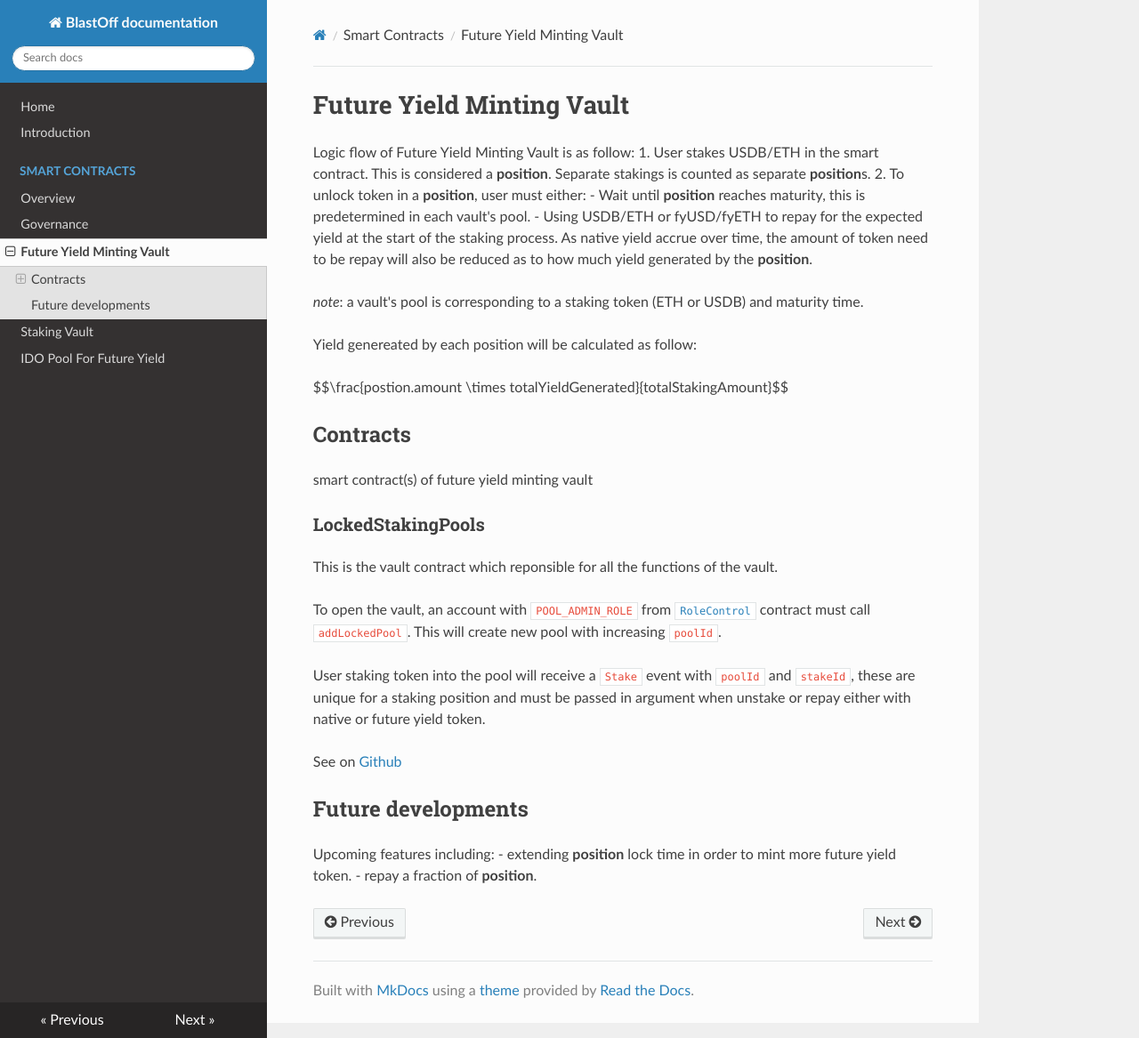
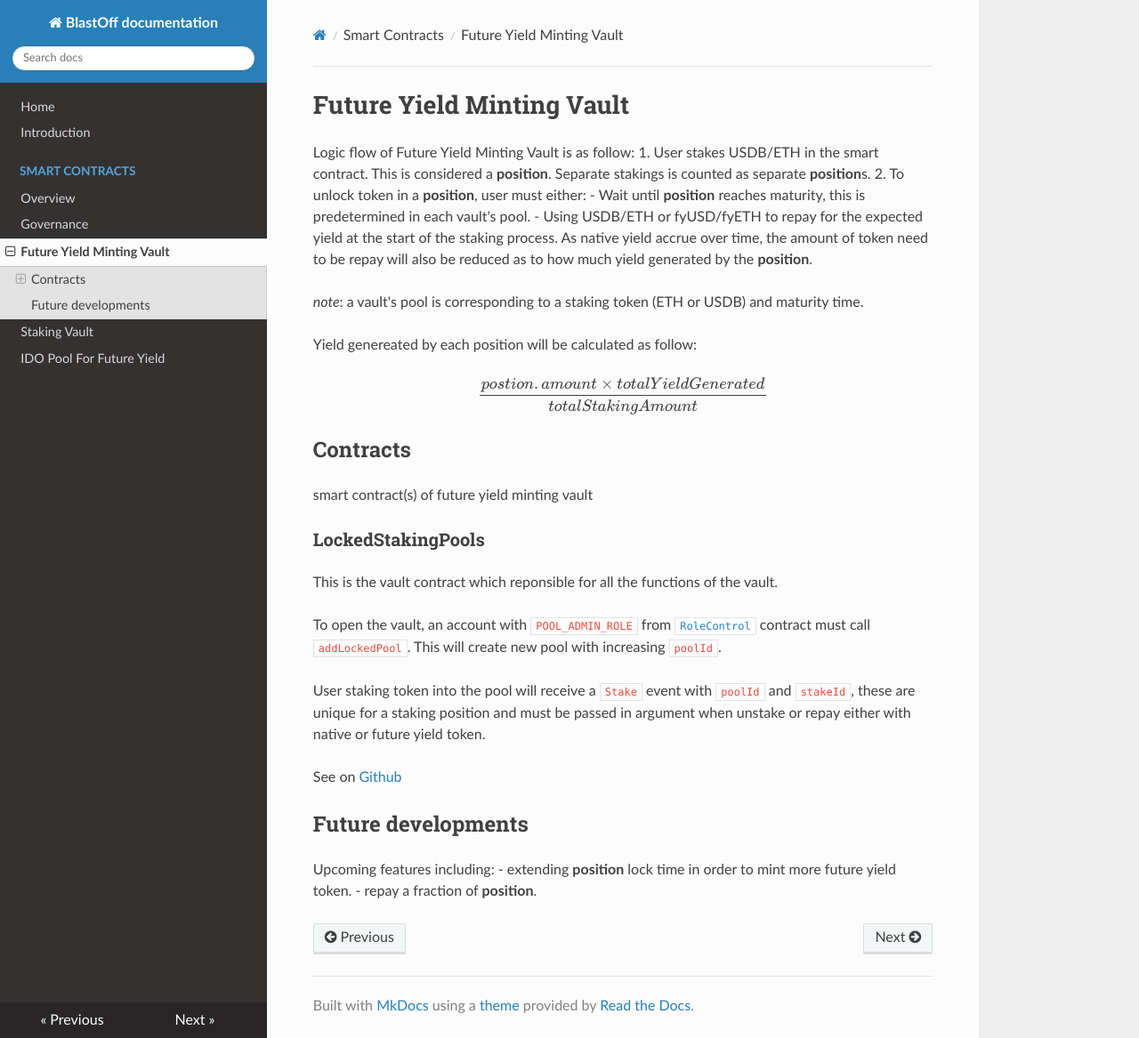
Before and after one commit to BlastOffOrg/Docs, an MkDocs documentation site: the page built from docs/contracts/mint-vault.md, in a window 1280 px wide and 1167 px high. Shown: the whole window at 89% size. Built offline with MkDocs 1.6.1, drawn with Linux system fonts in a browser that asks for light colours; nearby versions of some CDN libraries; formulas are drawn with MathJax 3; some of the changed lines change nothing that is shown.

Commit message:
Update mkdocs.yml

```diff
--- a/mkdocs.yml
+++ b/mkdocs.yml
@@ -8,5 +8,11 @@
   - Future Yield Minting Vault: contracts/mint-vault.md
   - Staking Vault: contracts/staking-vault.md
   - IDO Pool For Future Yield: contracts/ido.md
-
 theme: readthedocs
+use_directory_urls: false
+plugins:
+  - search
+extra_javascript:
+  - https://cdnjs.cloudflare.com/ajax/libs/mathjax/2.7.4/MathJax.js?config=TeX-AMS-MML_HTMLorMML
+markdown_extensions:
+  - mdx_math
```
